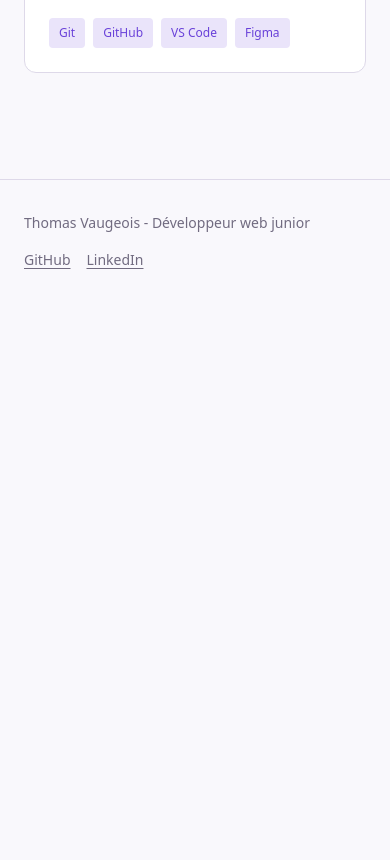
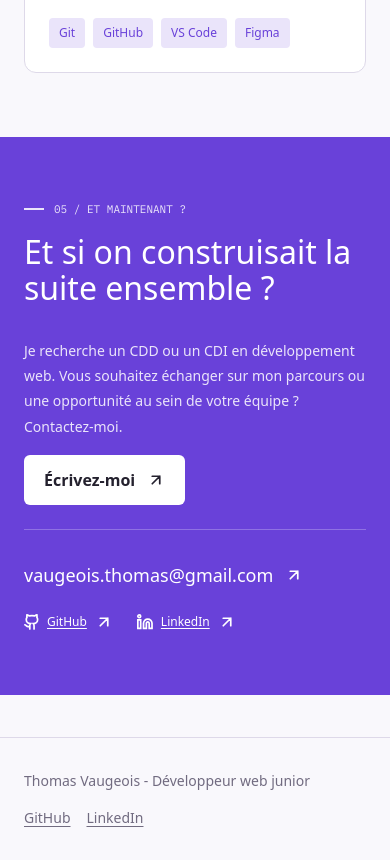
Before and after one commit to VaugeoisThomas/portefolio, a React (Vite) app: page / in a window 390 px wide. Shown: the part 6000-6860 px from the top of the page. Before the commit the page ends 6302 px from the top, so only its background shows below. Built offline with nearby package versions, Linux system fonts and the light colour scheme.

Commit message:
feat: Ajouter la section contact responsive (#10)

```diff
--- a/src/App.tsx
+++ b/src/App.tsx
@@ -1,5 +1,6 @@
 import './App.css'
 import About from './components/About/About'
+import Contact from './components/Contact/Contact'
 import Footer from './components/Footer/Footer'
 import Header from './components/Header/Header'
 import Intro from './components/Intro/Intro'
@@ -21,6 +22,7 @@ function App() {
         <div className="page-container">
           <Skills />
         </div>
+        <Contact />
       </main>
       <Footer />
     </>
--- /dev/null
+++ b/src/components/Contact/Contact.css
@@ -0,0 +1,143 @@
+.contact {
+  padding-block: 4rem;
+  background: #6941d9;
+  color: #fff;
+}
+
+.contact-inner {
+  display: grid;
+  gap: 1.5rem;
+}
+
+.contact-top {
+  display: grid;
+  gap: 2rem;
+}
+
+.contact-bottom {
+  display: flex;
+  flex-direction: column;
+  gap: 1.5rem;
+  padding-top: 2rem;
+  border-top: 1px solid rgb(255 255 255 / 25%);
+}
+
+.contact-message {
+  display: grid;
+  gap: 1rem;
+}
+
+.contact-header {
+  display: grid;
+  gap: 1rem;
+}
+
+.contact-label {
+  color: #eae4fa;
+}
+
+.contact-title {
+  margin: 0;
+  font-size: 2rem;
+  font-weight: 500;
+  line-height: 1.13;
+}
+
+.contact-description {
+  font-size: 0.875rem;
+  line-height: 1.8;
+  color: #eae4fa;
+  max-width: 60ch;
+}
+
+.contact-links a {
+  display: inline-flex;
+  align-items: center;
+  min-height: 3.125rem;
+  padding: 0.75rem 1.25rem;
+  background: #fff;
+  color: #24212e;
+  border-radius: 0.375rem;
+  font-weight: 600;
+  text-decoration: none;
+  gap: 0.75rem;
+}
+
+.contact-links a:hover {
+  text-decoration: underline;
+  text-underline-offset: 0.2em;
+}
+
+.contact-links a:focus-visible {
+  outline: 3px solid #fff;
+  outline-offset: 3px;
+}
+
+.contact-email {
+  display: inline-flex;
+  align-items: center;
+  gap: 0.75rem;
+  color: inherit;
+  font-size: 1.125rem;
+  text-decoration: none;
+}
+
+.contact-email img {
+  filter: brightness(0) invert(1);
+}
+
+.contact-socials {
+  display: flex;
+  flex-wrap: wrap;
+  gap: 1.5rem;
+}
+
+.contact-socials a {
+  display: inline-flex;
+  align-items: center;
+  gap: 0.5rem;
+  color: inherit;
+  font-size: 0.75rem;
+  text-underline-offset: 0.2em;
+}
+
+.contact-socials img {
+  filter: brightness(0) invert(1);
+}
+
+@media (min-width: 80rem) {
+  .contact {
+    padding-block: 6rem;
+  }
+
+  .contact-inner {
+    gap: 3rem;
+  }
+
+  .contact-header {
+    gap: 3.5rem;
+  }
+
+  .contact-title {
+    font-size: 4.125rem;
+    line-height: 1.1;
+    max-width: 42rem;
+  }
+
+  .contact-top {
+    grid-template-columns: minmax(0, 1fr) 21.875rem;
+    gap: 5rem;
+    align-items: end;
+  }
+
+  .contact-bottom {
+    flex-direction: row;
+    justify-content: space-between;
+    align-items: center;
+    flex-wrap: wrap;
+  }
+
+  .contact-email {
+    font-size: 1.75rem;
+  }
+}
--- /dev/null
+++ b/src/components/Contact/Contact.tsx
@@ -0,0 +1,51 @@
+import arrowUpRight from '../../assets/arrow-up-right.svg';
+import github from '../../assets/github.svg';
+import linkedIn from '../../assets/linkedin.svg';
+import './Contact.css';
+
+/** Affiche le moyen de contact */
+
+function Contact() {
+    return (
+        <section id="contact" className='contact' aria-labelledby='contact-title'>
+            <div className="contact-inner page-container">
+                <div className="contact-top">
+                    <header className='contact-header'>
+                        <p className='section-label contact-label'>05 / Et maintenant ?</p>
+                        <h2 id="contact-title" className='contact-title'>Et si on construisait la suite ensemble ?</h2>
+                    </header>
+                    <div className="contact-message">
+                        <p className="contact-description">
+                            Je recherche un CDD ou un CDI en développement web.
+                            Vous souhaitez échanger sur mon parcours ou une opportunité au sein de votre équipe ?
+                            Contactez-moi.
+                        </p>
+                        <div className="contact-links">
+                            <a href="mailto:vaugeois.thomas@gmail.com">
+                                Écrivez-moi
+                                <img src={arrowUpRight} alt='' />
+                            </a>
+                        </div>
+                    </div>
+                </div>
+                <div className="contact-bottom">
+                    <a href="mailto:vaugeois.thomas@gmail.com" className='contact-email'>vaugeois.thomas@gmail.com
+                        <img src={arrowUpRight} alt='' />
+                    </a>
+                    <nav className="contact-socials" aria-label='Réseaux professionnels'>
+                        <a href="https://github.com/VaugeoisThomas" target='_blank' rel="noopener noreferrer">
+                            <img src={github} alt="" />
+                            GitHub
+                            <img src={arrowUpRight} alt="" /></a>
+                        <a href="https://www.linkedin.com/in/thomasvaugeois/" target='_blank' rel="noopener noreferrer">
+                            <img src={linkedIn} alt="" />
+                            LinkedIn
+                            <img src={arrowUpRight} alt="" /></a>
+                    </nav>
+                </div>
+            </div>
+        </section>
+    )
+}
+
+export default Contact
```
Also changed, not shown: src/assets/github.svg (added), src/assets/linkedin.svg (added).
